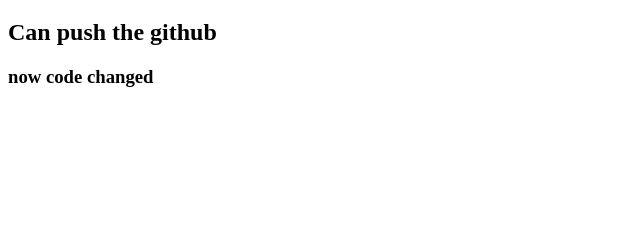
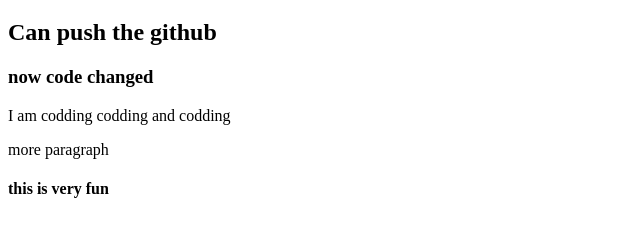
Before and after one commit to Shipon2021/my-repo, a plain HTML site: page index.html in a window 1280 px wide. Shown: the part 61-298 px from the top of the page, without its empty margins (0-640 px from the left). Drawn offline with Linux system fonts and the light colour scheme.

Commit message:
styles addded

```diff
--- a/index.html
+++ b/index.html
@@ -5,11 +5,14 @@
     <meta http-equiv="X-UA-Compatible" content="IE=edge">
     <meta name="viewport" content="width=device-width, initial-scale=1.0">
     <title>my repo github </title>
+
 </head>
 <body>
     <h1>Shipon sheikh </h1>
     <h2>Can push the github</h2>
     <h3>now code changed</h3>
-
+    <p>I am codding codding and codding </p>
+    <p>more paragraph</p>
+    <h4>this is very fun</h4>
 </body>
 </html>
```
Also changed, not shown: style.css (added).
